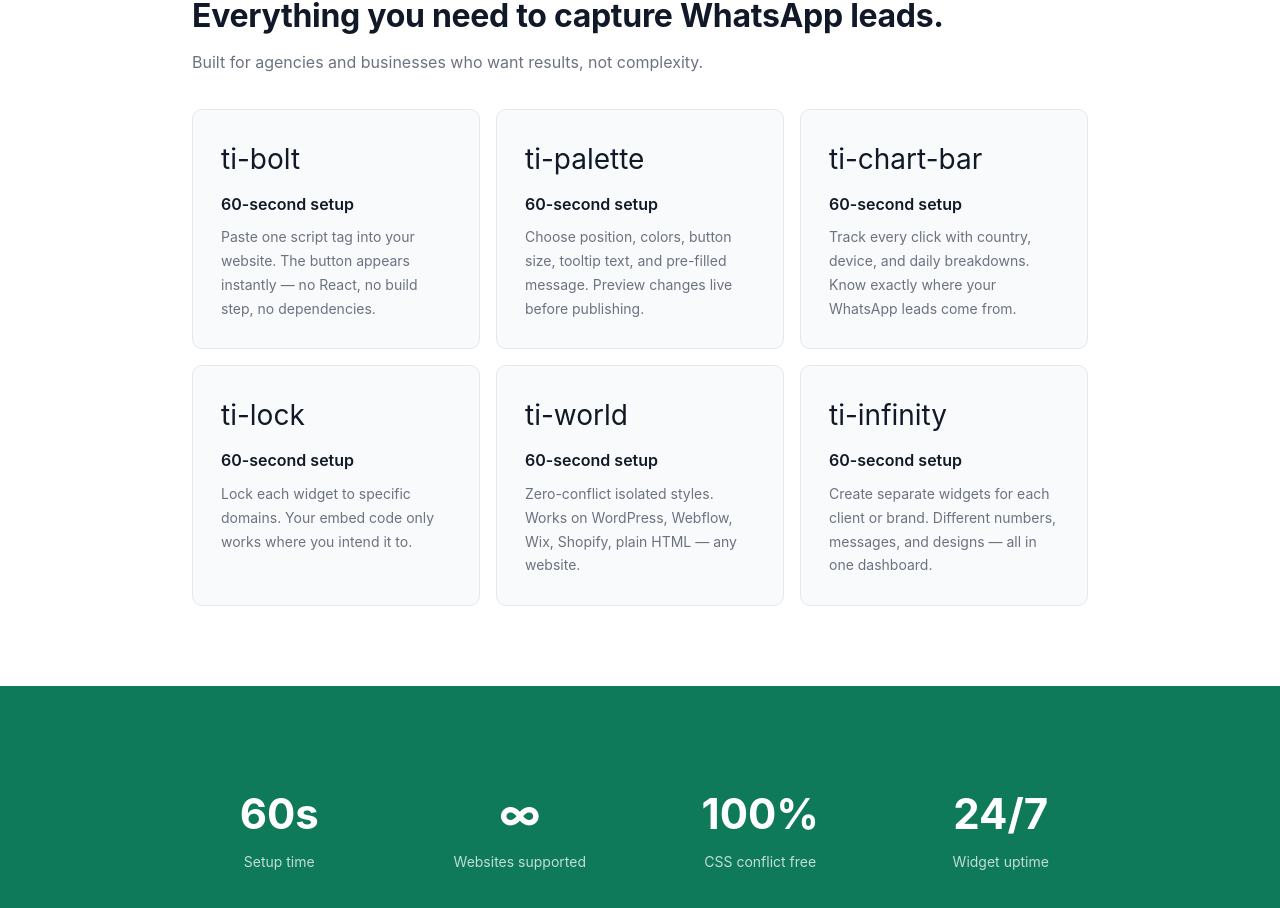
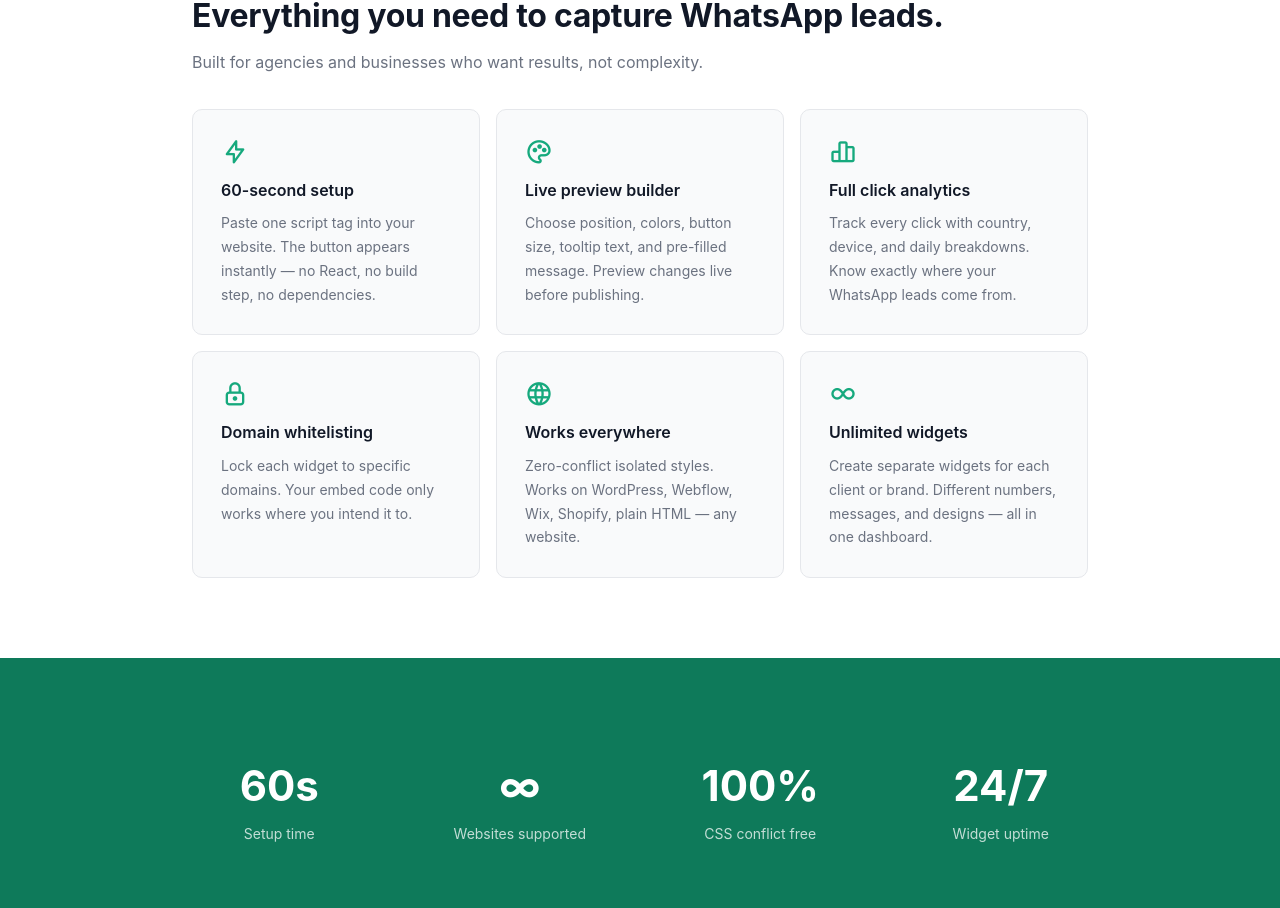
Before and after one commit to depgroworg-collab/depgrow-widget, a Next.js app: page / in a window 1280 px wide. Shown: the part 1026-1934 px from the top of the page. Built offline with nearby package versions, Linux system fonts and the light colour scheme; no server answers.

Commit message:
fix: replace emoji icons with green Tabler icons

```diff
--- a/src/app/page.tsx
+++ b/src/app/page.tsx
@@ -192,11 +192,11 @@ const clients = [
 
 const features = [
   {icon:'ti-bolt',title:'60-second setup',desc:'Paste one script tag into your website. The button appears instantly — no React, no build step, no dependencies.'},
-  {icon:'ti-palette',title:'60-second setup',desc:'Choose position, colors, button size, tooltip text, and pre-filled message. Preview changes live before publishing.'},
-  {icon:'ti-chart-bar',title:'60-second setup',desc:'Track every click with country, device, and daily breakdowns. Know exactly where your WhatsApp leads come from.'},
-  {icon:'ti-lock',title:'60-second setup',desc:'Lock each widget to specific domains. Your embed code only works where you intend it to.'},
-  {icon:'ti-world',title:'60-second setup',desc:'Zero-conflict isolated styles. Works on WordPress, Webflow, Wix, Shopify, plain HTML — any website.'},
-  {icon:'ti-infinity',title:'60-second setup',desc:'Create separate widgets for each client or brand. Different numbers, messages, and designs — all in one dashboard.'},
+  {icon:'ti-palette',title:'Live preview builder',desc:'Choose position, colors, button size, tooltip text, and pre-filled message. Preview changes live before publishing.'},
+  {icon:'ti-chart-bar',title:'Full click analytics',desc:'Track every click with country, device, and daily breakdowns. Know exactly where your WhatsApp leads come from.'},
+  {icon:'ti-lock',title:'Domain whitelisting',desc:'Lock each widget to specific domains. Your embed code only works where you intend it to.'},
+  {icon:'ti-world',title:'Works everywhere',desc:'Zero-conflict isolated styles. Works on WordPress, Webflow, Wix, Shopify, plain HTML — any website.'},
+  {icon:'ti-infinity',title:'Unlimited widgets',desc:'Create separate widgets for each client or brand. Different numbers, messages, and designs — all in one dashboard.'},
 ]
 
 const process = [
@@ -247,7 +247,7 @@ export default function LandingPage() {
         <div className="leak-grid">
           {features.map((f,i)=>(
             <div key={i} className="leak-card">
-              <div style={{fontSize:28,marginBottom:'0.75rem'}}>{f.icon}</div>
+              <i className={`ti ${f.icon}`} style={{fontSize:28,marginBottom:'0.75rem',display:'block',color:'#16A97D'}}/>
               <div className="leak-title">{f.title}</div>
               <p className="leak-desc">{f.desc}</p>
             </div>
```
